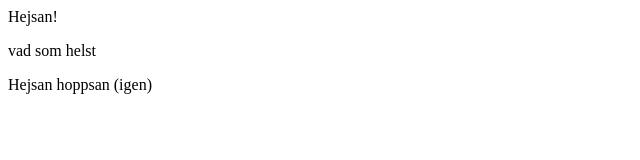
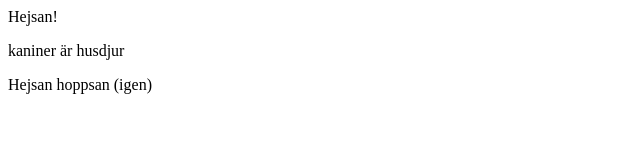
Before and after one commit to Ricardicus/fmk_kurs_exempel, a plain HTML site: page index.html in a window 1280 px wide. Shown: the full height of the page, 0-640 px from the left. Drawn offline with Linux system fonts and the light colour scheme.

Commit message:
waow vad fett

```diff
--- a/index.html
+++ b/index.html
@@ -2,7 +2,7 @@
 <html>
 <body>
 <p>Hejsan!</p>
-<p>vad som helst</p>
+<p>kaniner är husdjur</p>
 
 <p>Hejsan hoppsan (igen)</p>
 </body>
```
